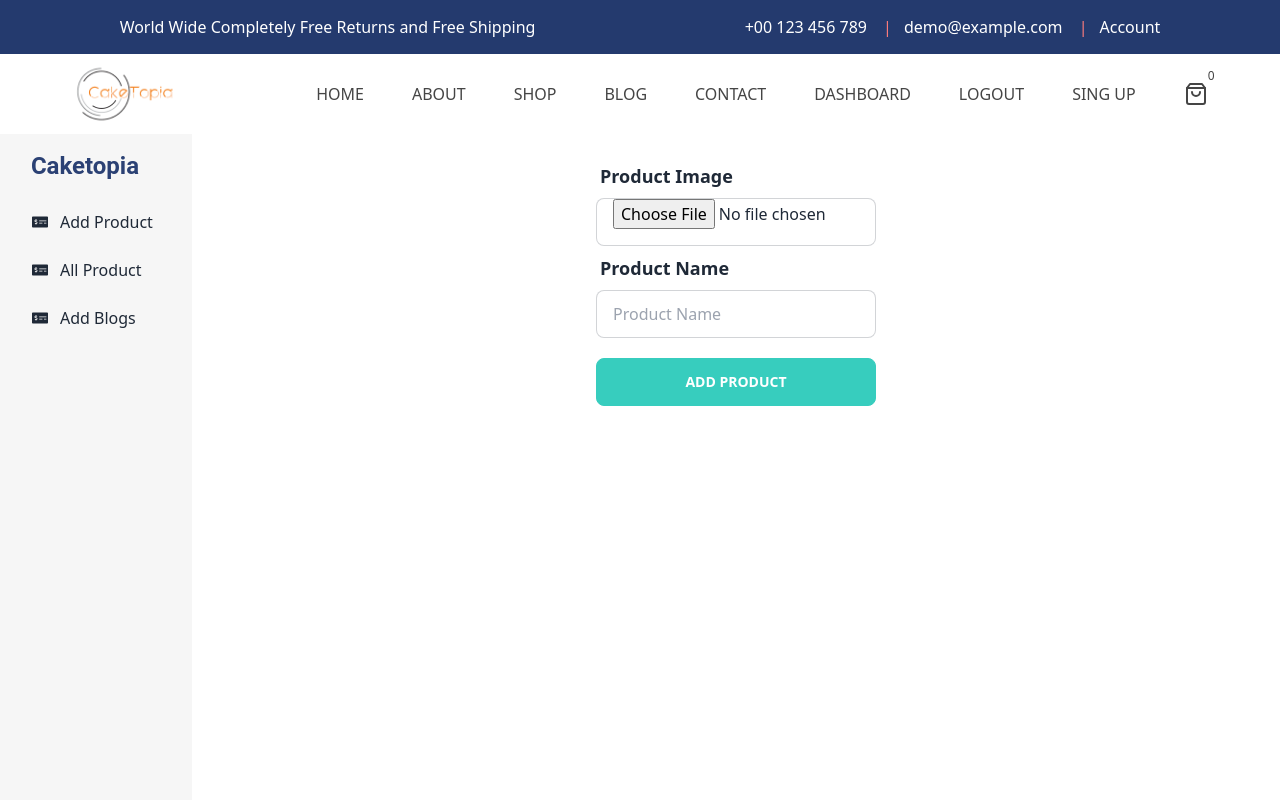
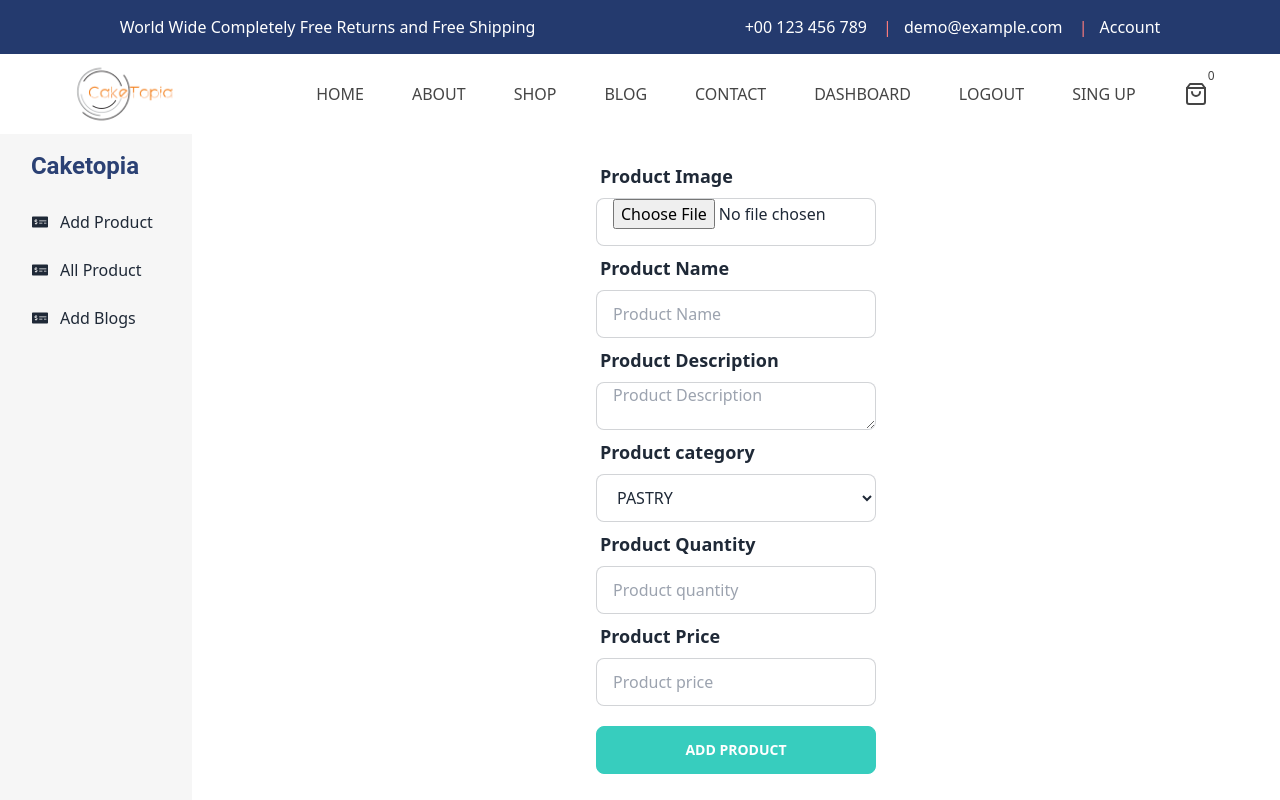
Before and after one commit to Shuvoghosh7/Caketopia, a React (Create React App) app: page /dashboard/addProduct in a window 1280 px wide. Shown: the top 800 px of the page. Built offline with nearby package versions, Linux system fonts and the light colour scheme; no server answers.

Commit message:
complete adproduct route.now user upload a new product with picture

```diff
--- a/src/Pages/Dashboard/Addproduct/Addproduct.js
+++ b/src/Pages/Dashboard/Addproduct/Addproduct.js
@@ -2,15 +2,38 @@ import React, { useState } from 'react';
 import axios from "axios"
 
 const Addproduct = () => {
-    const [imgname, setImgname] = useState("");
-
+    const [productname, setProductname] = useState("");
+    const [description, setDescription] = useState("");
+    const [category, setCategory] = useState("");
+    const [quantity, setQuantity] = useState("");
+    const [price, setPrice] = useState("");
     const [file, setFile] = useState("");
 
     // const history = useNavigate();
 
-    const setdata = (e) => {
+    const productName = (e) => {
         const { value } = e.target;
-        setImgname(value);
+        setProductname(value);
+        console.log(value)
+    }
+    const productDescription = (e) => {
+        const { value } = e.target;
+        setDescription(value);
+        console.log(value)
+    }
+    const productCategory = (e) => {
+        const { value } = e.target;
+        setCategory(value);
+        console.log(value)
+    }
+    const productQuantity = (e) => {
+        const { value } = e.target;
+        setQuantity(value);
+        console.log(value)
+    }
+    const productPrice = (e) => {
+        const { value } = e.target;
+        setPrice(value);
         console.log(value)
     }
 
@@ -19,37 +42,32 @@ const Addproduct = () => {
         console.log(e.target.files[0])
     }
 
+    // adduser data
 
     const addUserData = async (e) => {
         e.preventDefault();
-        var formData = new FormData();
-        formData.append("photo", file);
-        formData.append("productName", imgname);
-        /* formData.append("description", e.target.description.value);
-        formData.append("category", e.target.category.value);
-        formData.append("price", e.target.category.price);  */
+        let formData = new FormData();
+        formData.set("photo", file);
+        formData.set("productName", productname);
+        formData.append("description", description);
+        formData.append("category", category);
+        formData.append("quantity", quantity);
+        formData.append("price", price);
 
-        const config = {
+        axios.post('http://localhost:5000/api/v1/product', formData, {
             headers: {
-                "Content-Type": "multipart/form-data"
-            }
-        }
+                "Content-Type": "multipart/form-data",
+            },
+        })
+            .then((response) => {
+                console.log('response', response.data)
 
-        const res = await axios.post("https://caketopia-server-production.up.railway.app/api/v1/product", formData, config);
+            })
+            .catch((error) => {
+                console.log(error.response)
 
-        if (res.data.status === 401 || !res.data) {
-            console.log("errror")
-        } else {
-            // history("/")
-        }
-
-
+            })
     }
-
-
-
-
-
     return (
         <div className='mx-96'>
             <form className="bg-base-100 mx-auto p-5">
@@ -71,25 +89,25 @@ const Addproduct = () => {
                         type="text"
                         placeholder="Product Name"
                         className="input input-bordered bg-white w-full"
-                        name='productName' onChange={setdata}
+                        name='productName' onChange={productName}
                     />
                 </div>
 
-                {/* <div className="form-control w-full mx-auto">
+                <div className="form-control w-full mx-auto">
                     <label className="label">
                         <span className="label-text text-lg font-bold">Product Description</span>
                     </label>
                     <textarea
                         placeholder="Product Description"
                         className="input input-bordered bg-white w-full"
-                        name='description' onChange={setdata}
+                        name='description' onChange={productDescription}
                     />
                 </div>
                 <div className="form-control w-full mx-auto">
                     <label className="label">
                         <span className="label-text text-lg font-bold">Product category</span>
                     </label>
-                    <select name='category' onChange={setdata} className="input input-bordered bg-white w-full">
+                    <select name='category' onChange={productCategory} className="input input-bordered bg-white w-full">
                         <option value="PASTRY">PASTRY</option>
                         <option value="BREAKFAST">BREAKFAST</option>
                         <option value="CAKE">CAKE</option>
@@ -98,15 +116,26 @@ const Addproduct = () => {
 
                 <div className="form-control w-full mx-auto">
                     <label className="label">
+                        <span className="label-text text-lg font-bold">Product Quantity</span>
+                    </label>
+                    <input
+                        type="number"
+                        placeholder="Product quantity"
+                        className="input input-bordered bg-white w-full"
+                        name='quantity' onChange={productQuantity}
+                    />
+                </div>
+                <div className="form-control w-full mx-auto">
+                    <label className="label">
                         <span className="label-text text-lg font-bold">Product Price</span>
                     </label>
                     <input
-                        type="text"
+                        type="number"
                         placeholder="Product price"
                         className="input input-bordered bg-white w-full"
-                        name='price' onChange={setdata}
+                        name='price' onChange={productPrice}
                     />
-                </div> */}
+                </div>
 
                 <div className="modal-action w-full mx-auto m-5">
                     <input className='btn btn-accent text-white w-full' type="submit" value="Add Product" onClick={addUserData} />
--- a/src/Pages/Home/Home.js
+++ b/src/Pages/Home/Home.js
@@ -14,6 +14,7 @@ import Blogs from '../Blogs/Blogs';
 const Home = () => {
     return (
         <div>
+
             <Banner />
             <Menu />
             <div>
--- a/src/Pages/Products/OurFeatures/FeaturesCard.js
+++ b/src/Pages/Products/OurFeatures/FeaturesCard.js
@@ -5,11 +5,12 @@ import { BsEyeSlashFill } from 'react-icons/bs';
 
 const FeaturesCard = ({ Feature, handleClick }) => {
     const { imageUrl, productName, description, price } = Feature
+    console.log(Feature)
 
     return (
         <div className='Features-card'>
             <div className='Features-img'>
-                <img src={`https://caketopia-server-production.up.railway.app/api/v1/${imageUrl}`} alt="" />
+                <img src={`http://localhost:5000/api/v1/${imageUrl}`} alt="" />
             </div>
             <p className='text-center details-btn'>
                 <button className='mt-1' onClick={() => handleClick(Feature)}>
```
